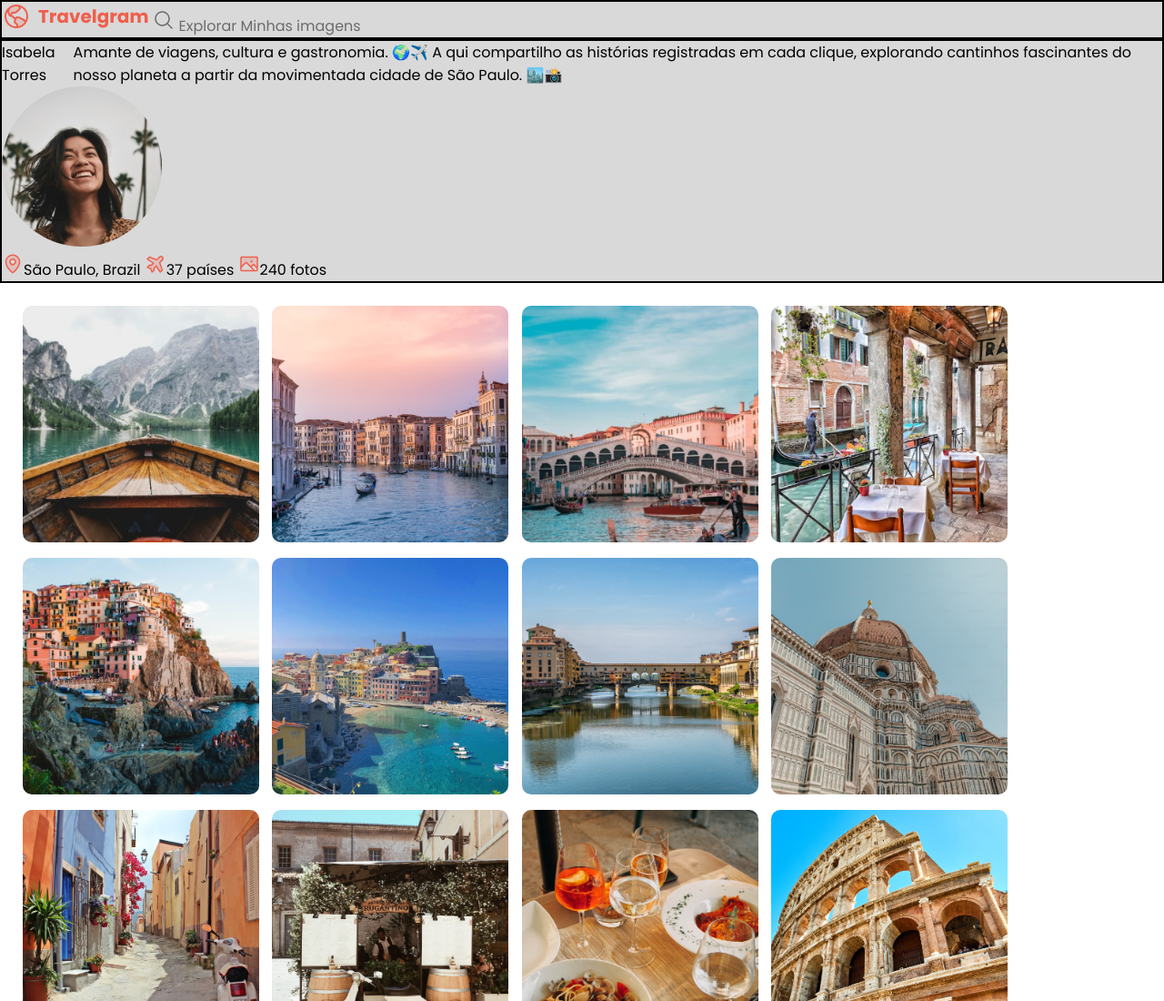
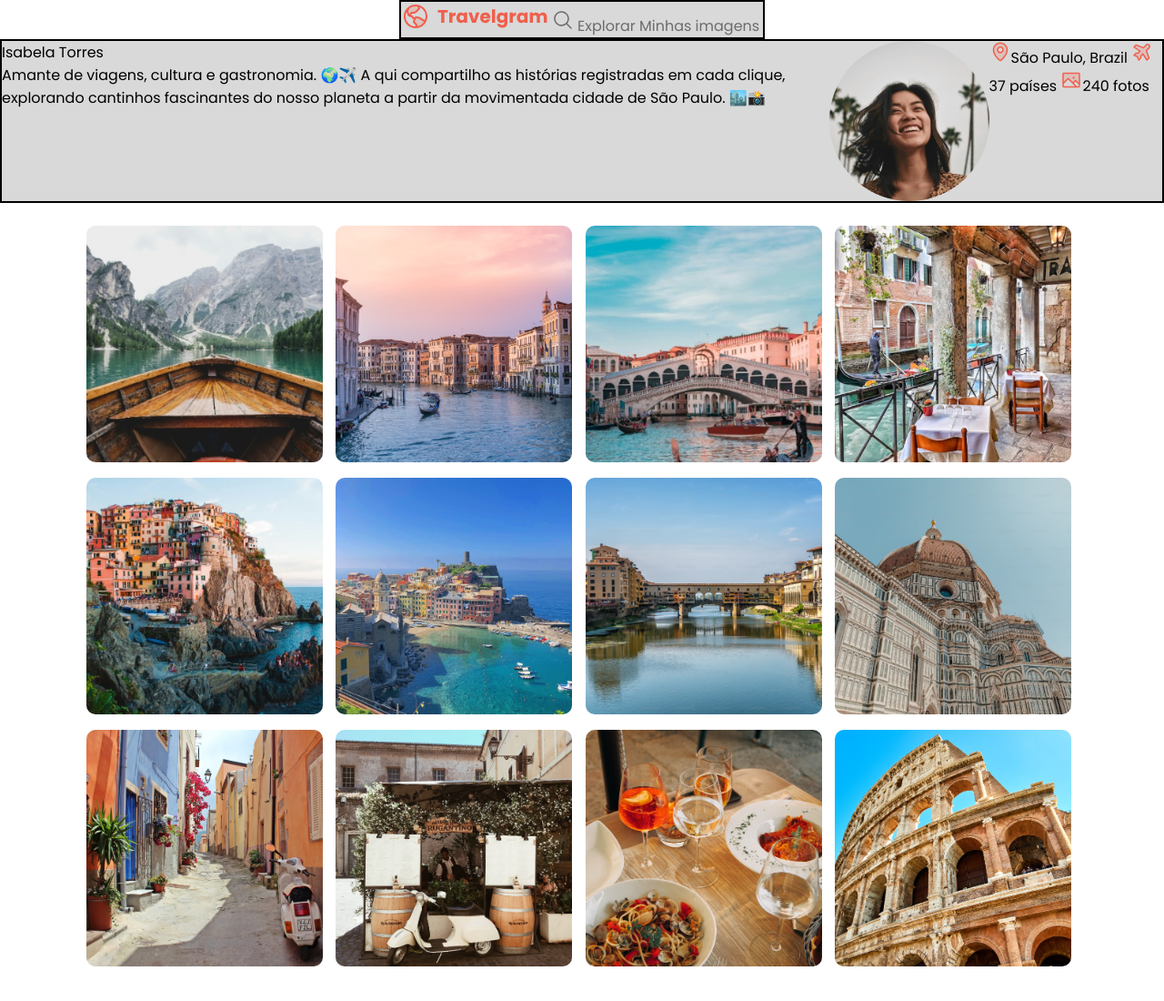
Before and after one commit to josecsandrade/travel-gram, a plain HTML site: page index.htm in a window 1280 px wide. Shown: the top 1100 px of the page at 91% size. Drawn offline with Linux system fonts and the light colour scheme; a web font is replaced by a local one.

Commit message:
ajustando

```diff
--- a/styles/styles.css
+++ b/styles/styles.css
@@ -31,18 +31,13 @@ header{
     width: 100%;
     background:var(--skeleton-color);
 
-    display: flex;
-    justify-content: space-between;
+    display: inline-block;
 
-}
-
-.author{
-    display: flex;
 }
 
 section{
     border: 2px solid black ;
-    display: inline-block;
+    display: flex;
 
     background:var(--skeleton-color);
 
```
